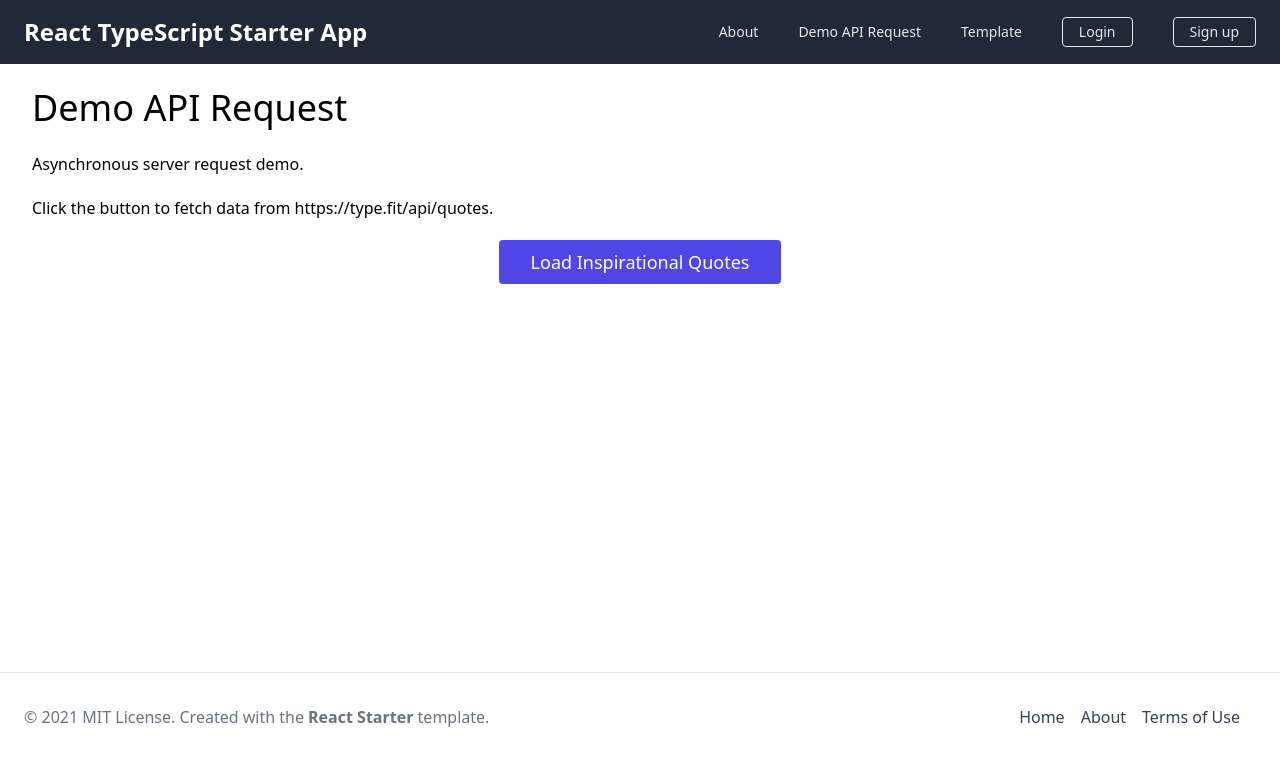
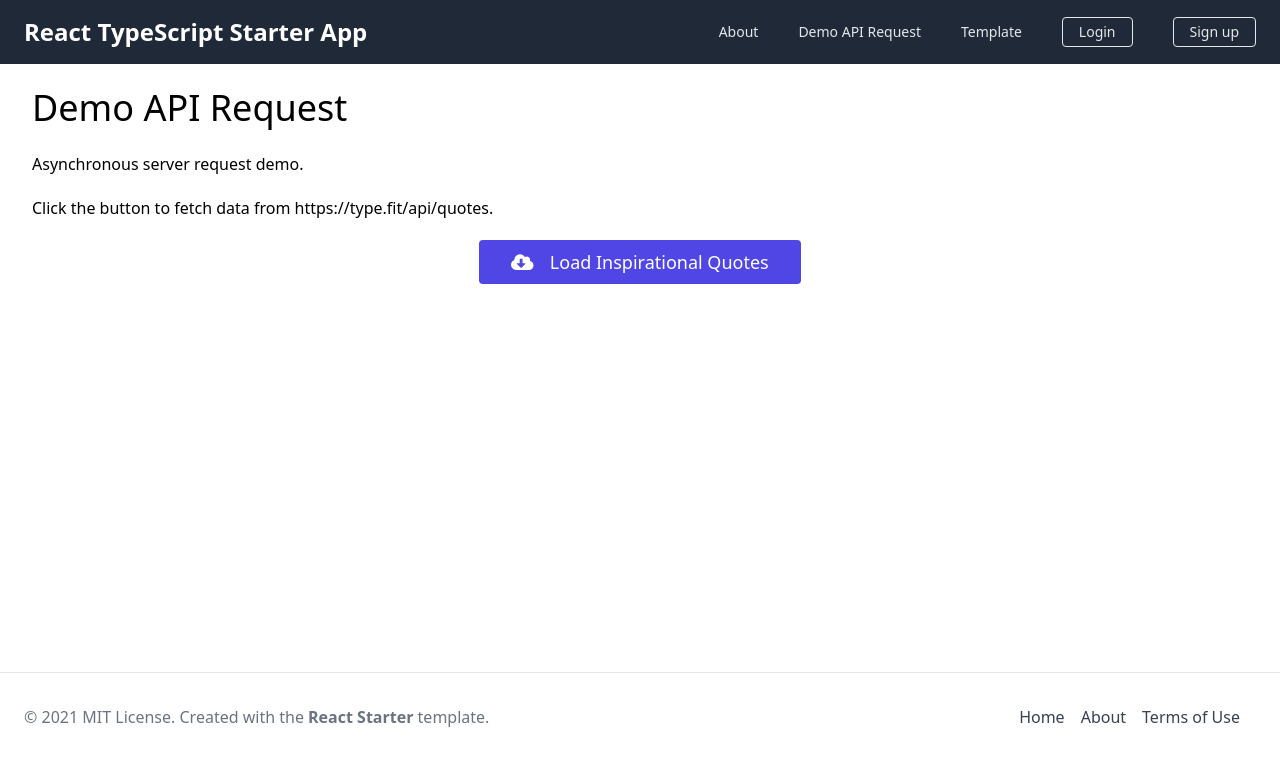
Before and after one commit to ssokurenko/react-typescript-starter-app, a React (Create React App) app: page /api-demo in a window 1280 px wide. Shown: the top 762 px of the page. Built offline with nearby package versions, Linux system fonts and the light colour scheme.

Commit message:
Added icons to the Load quotes button.

```diff
--- a/src/pages/DemoApiPage.tsx
+++ b/src/pages/DemoApiPage.tsx
@@ -1,4 +1,9 @@
 import React, { useState } from 'react'
+import { FontAwesomeIcon } from '@fortawesome/react-fontawesome'
+import {
+  faCloudDownloadAlt,
+  faSyncAlt
+} from '@fortawesome/free-solid-svg-icons'
 import { useApi, useConfig } from '../hooks'
 import { Article, Button, Spinner, Card } from '../components'
 
@@ -37,7 +42,12 @@ const DemoApiPage = () => {
       ) : (
         <p className="mt-5 mb-5 text-center">
           <Button onClick={handleOnClick}>
-            {quotes?.length ? 'Reload' : 'Load'} Inspirational Quotes
+            <FontAwesomeIcon
+              icon={quotes?.length ? faSyncAlt : faCloudDownloadAlt}
+            />
+            <span className="inline-block ml-4">
+              {quotes?.length ? 'Reload' : 'Load'} Inspirational Quotes
+            </span>
           </Button>
         </p>
       )}
```
